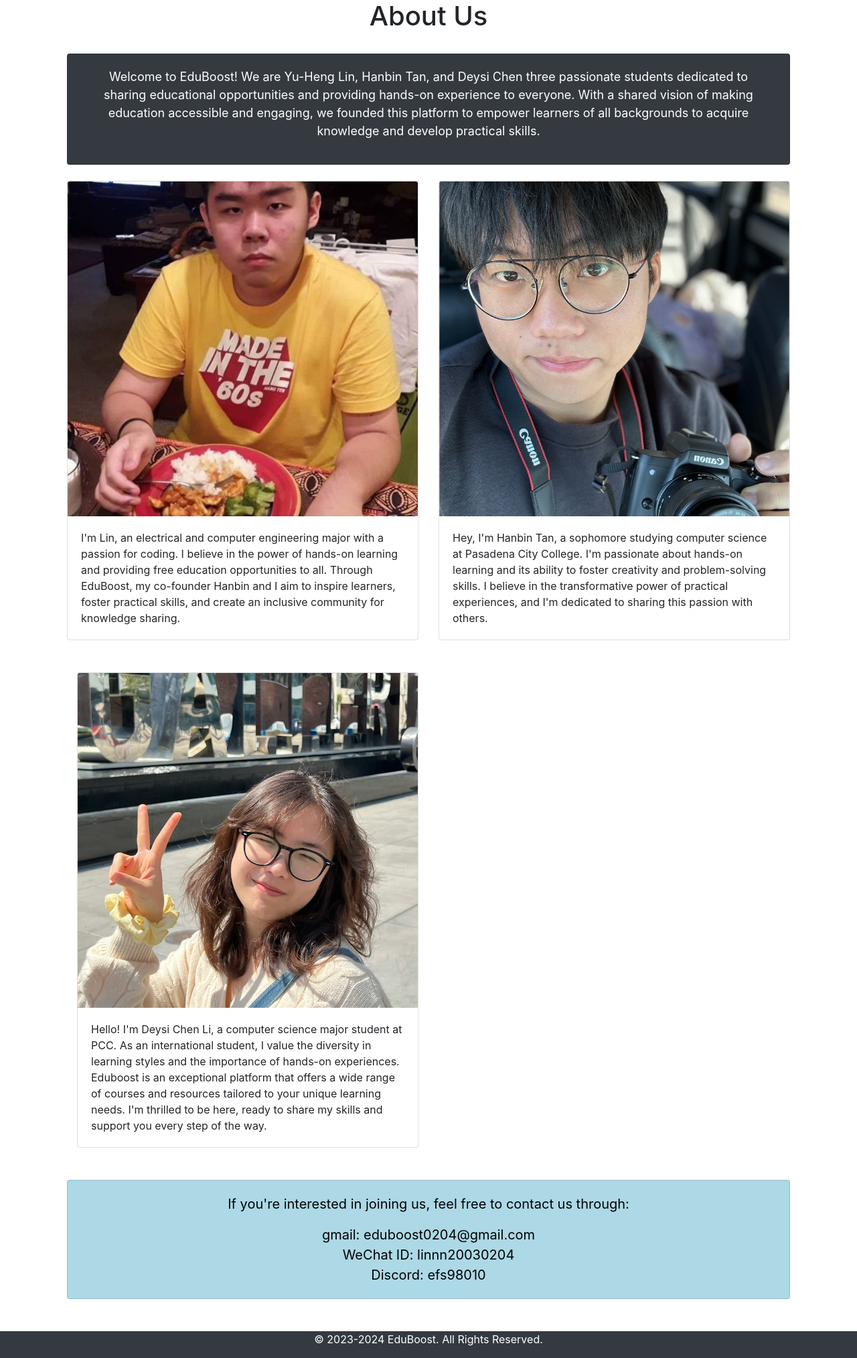
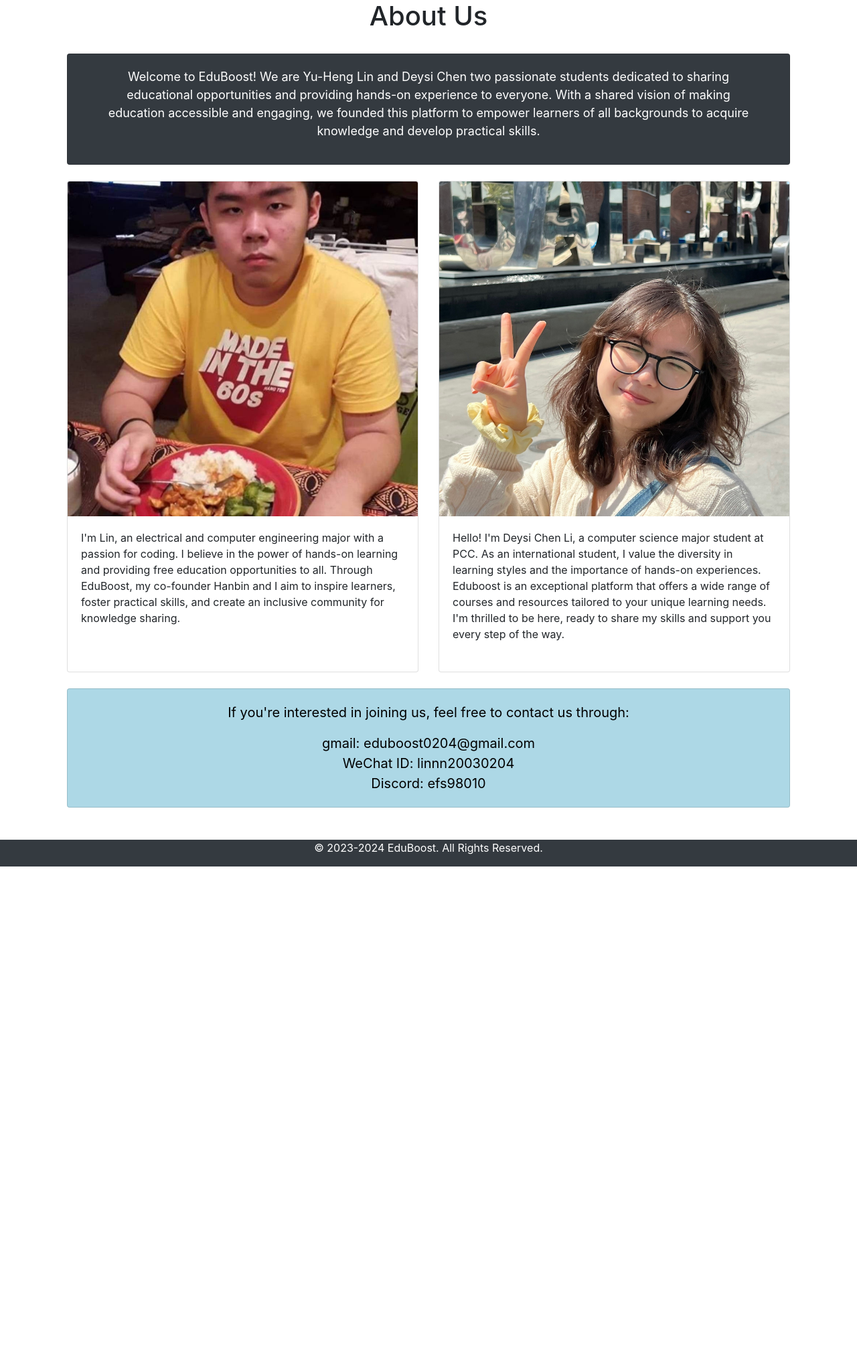
Before and after one commit to Serenity0204/eduboost, a Django app: page /about/ in a window 1280 px wide. Shown: the part 56-2084 px from the top of the page at 67% size. After the commit the page ends 1350 px from the top, so only its background shows below. Run offline with Django 3.2, Linux system fonts and the light colour scheme; some libraries are stand-ins or nearby versions.

Commit message:
removed person

```diff
--- a/eduboost/templates/about.html
+++ b/eduboost/templates/about.html
@@ -1,6 +1,11 @@
 {% extends 'base.html' %}
 {% load static %}
 {% block content %}
+<style>
+    .card {
+        height: 100%;
+    }
+</style>
 <div class="container">
     <div class="d-flex justify-content-center">
         <h1>About Us</h1>
@@ -9,7 +14,7 @@
         <div class="card bg-dark text-white">
             <div class="card-body">
                 <p class="text-center px-4 bg-gray rounded-lg" style="font-size: 18px;">
-                    Welcome to EduBoost! We are Yu-Heng Lin, Hanbin Tan, and Deysi Chen three passionate students
+                    Welcome to EduBoost! We are Yu-Heng Lin and Deysi Chen two passionate students
                     dedicated to sharing educational opportunities and providing hands-on experience to everyone.
                     With a shared vision of making education accessible and engaging, we founded this platform to
                     empower learners of all backgrounds to acquire knowledge and develop practical skills.
@@ -19,7 +24,7 @@
     </div>
     <div class="row">
         <div class="col-md-6 mt-4">
-            <div class="card mb-4 box-shadow">
+            <div class="card mb-4 box-shadow h-100"> <!-- Add the "h-100" class here -->
                 <img class="card-img-top" src="{% static 'img/YHL.png' %}" alt="YHL" width="300" height="500">
                 <div class="card-body d-flex flex-column justify-content-between">
                     <div>
@@ -35,24 +40,9 @@
                 </div>
             </div>
         </div>
+
         <div class="col-md-6 mt-4">
-            <div class="card mb-4 box-shadow">
-                <img class="card-img-top" src="{% static 'img/hanbin.png' %}" alt="HB" width="300" height="500">
-                <div class="card-body d-flex flex-column justify-content-between">
-                    <div>
-                        <p class="card-text">
-                            Hey, I'm Hanbin Tan, a sophomore studying computer science at Pasadena City College.
-                            I'm passionate about hands-on learning and its ability to foster creativity and problem-solving skills.
-                            I believe in the transformative power of practical experiences, and I'm dedicated to sharing this
-                            passion with others.
-                        </p>
-                    </div>
-                </div>
-            </div>
-        </div>
-    </div>
-    <div class="col-md-6 mt-4">
-            <div class="card mb-4 box-shadow">
+            <div class="card mb-4 box-shadow h-100"> <!-- Add the "h-100" class here -->
                 <img class="card-img-top" src="{% static 'img/deysi.png' %}" alt="DEYSI" width="300" height="500">
                 <div class="card-body d-flex flex-column justify-content-between">
                     <div>
@@ -68,6 +58,7 @@
                 </div>
             </div>
         </div>
+    </div>
     <div class="card text-center my-4" style="background-color: lightblue;">
         <div class="card-body">
             <p class="card-text" style="font-size: 20px; color: black;">
```
Also changed, not shown: static/img/hanbin.png (deleted).
